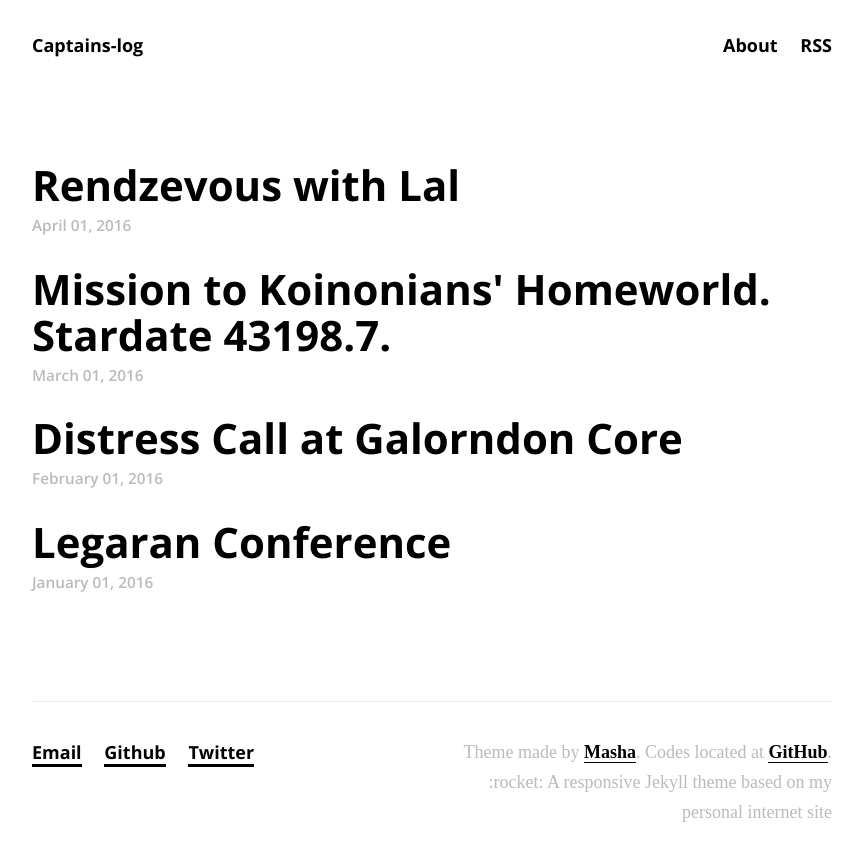
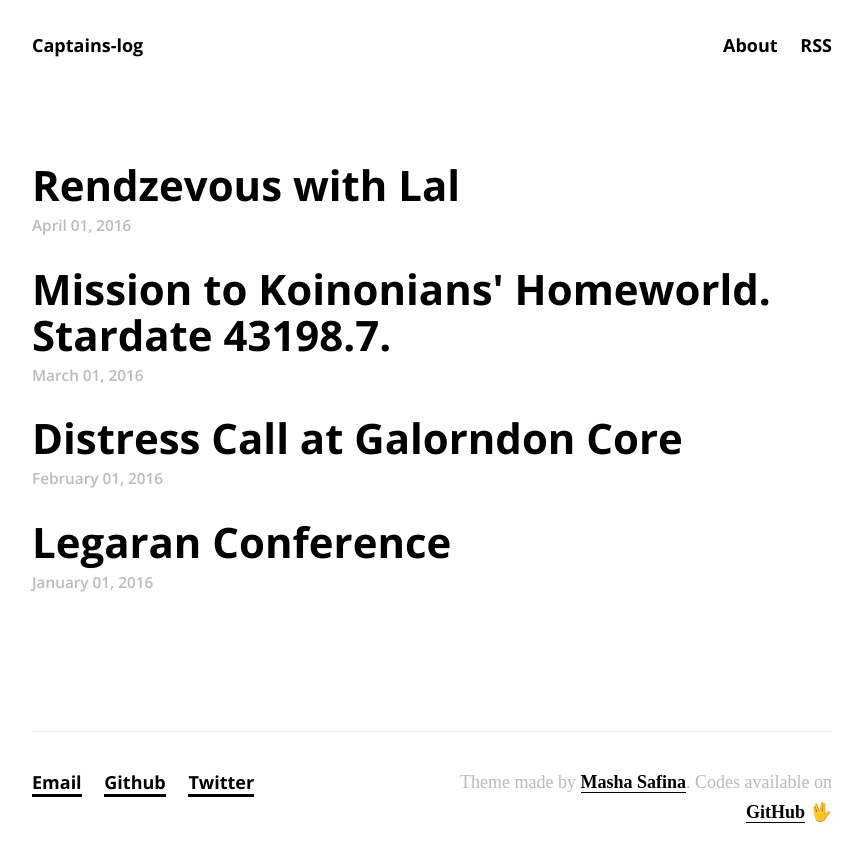
Before and after one commit to mashlo/captains-log, a Jekyll site: the page built from index.html, in a window 1280 px wide. Shown: the top 862 px of the page, without its empty margins (208-1071 px from the left). Built offline with Jekyll 4.4.1, drawn with Linux system fonts in a browser that asks for light colours; some web fonts are replaced; part of the change alters nothing that is shown.

```diff
--- a/_config.yml
+++ b/_config.yml
@@ -6,9 +6,9 @@ baseurl:     "/captains-log"
 url:         "https://github.com/mashlo/captains-log"
 
 # Social Links
-email:            your-email@domain.com
-twitter_username: yourtwitterusername
-github_username:  yourgithubusername
+email:            safe@masha.space
+twitter_username: mashasafina
+github_username:  mashlo
 
 # Build settings
 markdown: kramdown
--- a/_includes/footer.html
+++ b/_includes/footer.html
@@ -18,7 +18,7 @@
       </div>
 
       <div class="footer-col footer-col-2">
-        <p>Theme made by <a href="http://masha.space/">Masha</a>. Codes located at <a href="https://github.com/mashlo/captains-log">GitHub</a>. {{ site.description }}</p>
+        <p>Theme made by <a href="http://masha.space/">Masha Safina</a>. Codes available on <a href="https://github.com/mashlo/captains-log">GitHub</a> 🖖</p>
       </div>
     </div>
   </div>
```
Also changed, not shown: README.md, 1 other file.
